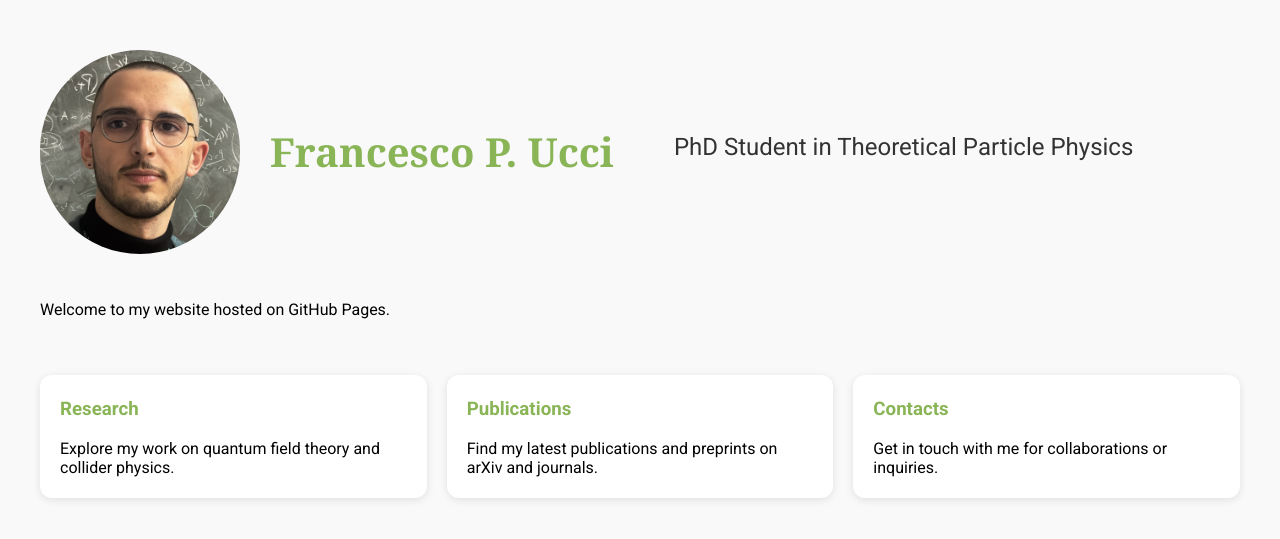
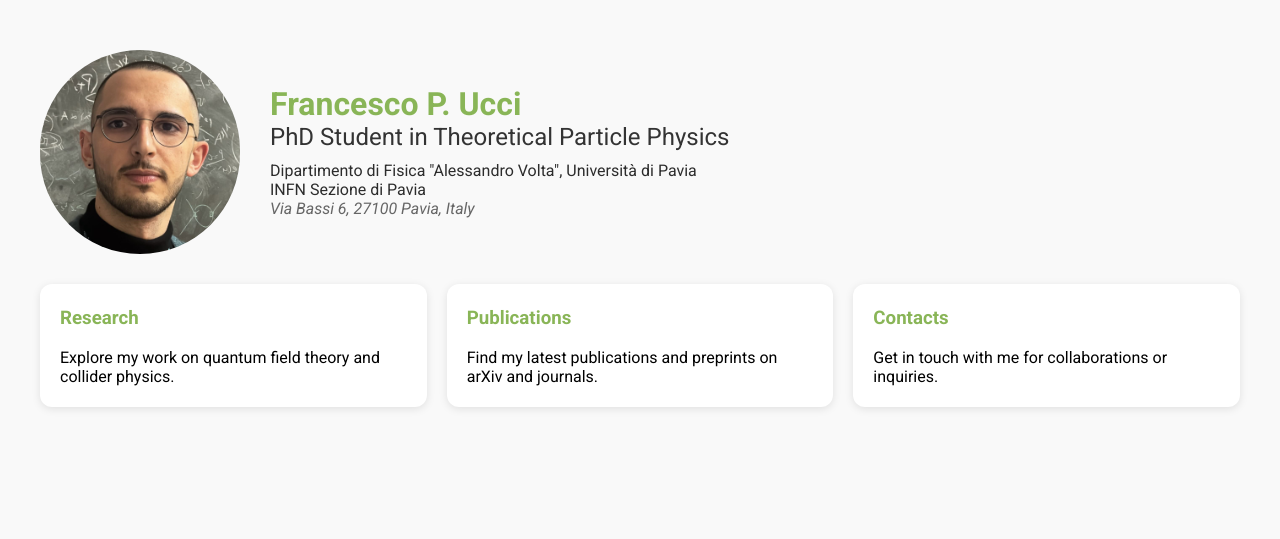
Before and after one commit to francescoucci/francescoucci.github.io, a Jekyll site: the page index.html, which Jekyll copies as it is, in a window 1280 px wide. Shown: the top 539 px of the page. Built offline with Jekyll 4.4.1, drawn with Linux system fonts in a browser that asks for light colours.

Commit message:
Changes to be committed: 	modified:   .DS_Store 	modified:   index.html 	modified:   style.css

```diff
--- a/index.html
+++ b/index.html
@@ -12,15 +12,18 @@
   <header>
     <div class="profile-header">
       <img src="img/FPUpic.jpg" alt="Francesco P. Ucci" style="width:200px; border-radius: 100px;">
-      <h1>Francesco P. Ucci</h1><br>
-      <h2>PhD Student in Theoretical Particle Physics</h2>
+      <div>
+        <h1> Francesco P. Ucci</h1>
+        <h2>PhD Student in Theoretical Particle Physics</h2>
+          <div class="affiliations">
+            Dipartimento di Fisica "Alessandro Volta", Università di Pavia<br>
+            INFN Sezione di Pavia<br>
+            <em>Via Bassi 6, 27100 Pavia, Italy</em>
+          </div>
+      </div>
     </div>
 
   </header>
-
-  <div class="content">
-    <p>Welcome to my website hosted on GitHub Pages.</p>
-  </div>
 
   <div class="panels">
     <div class="panel">
--- a/style.css
+++ b/style.css
@@ -9,7 +9,6 @@
       text-align: left;
     }
     h1 {
-      font-family: 'Noto Serif';
       color: #89b557;
       margin: 0;
       font-size: 2.5em;
@@ -43,3 +42,23 @@
     align-items: center;
     gap: 30px;
   }
+    .profile-header h1 {
+      margin: 0;
+      font-size: 2em;
+      color: #89b557;
+    }
+    .profile-header h2 {
+      margin: 0;
+      color: #333;
+      font-weight: normal;
+    }
+    .affiliations {
+      margin-top : 10px;
+        color: #2c2c2c;
+    }
+    .affiliations em {
+      /* display: block; */
+  color: #666;
+  font-size: 1em;
+  margin-bottom: 0px;
+}
```
Also changed, not shown: 1 other file.
